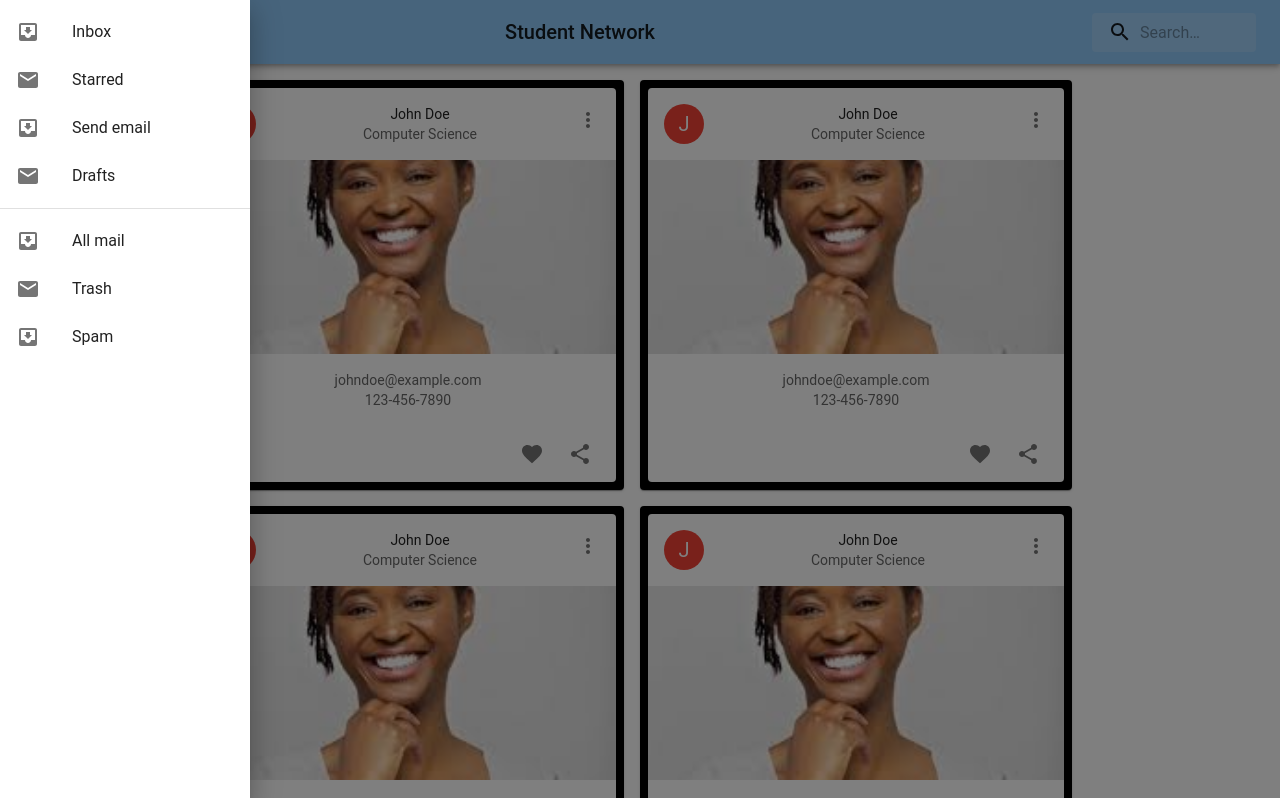
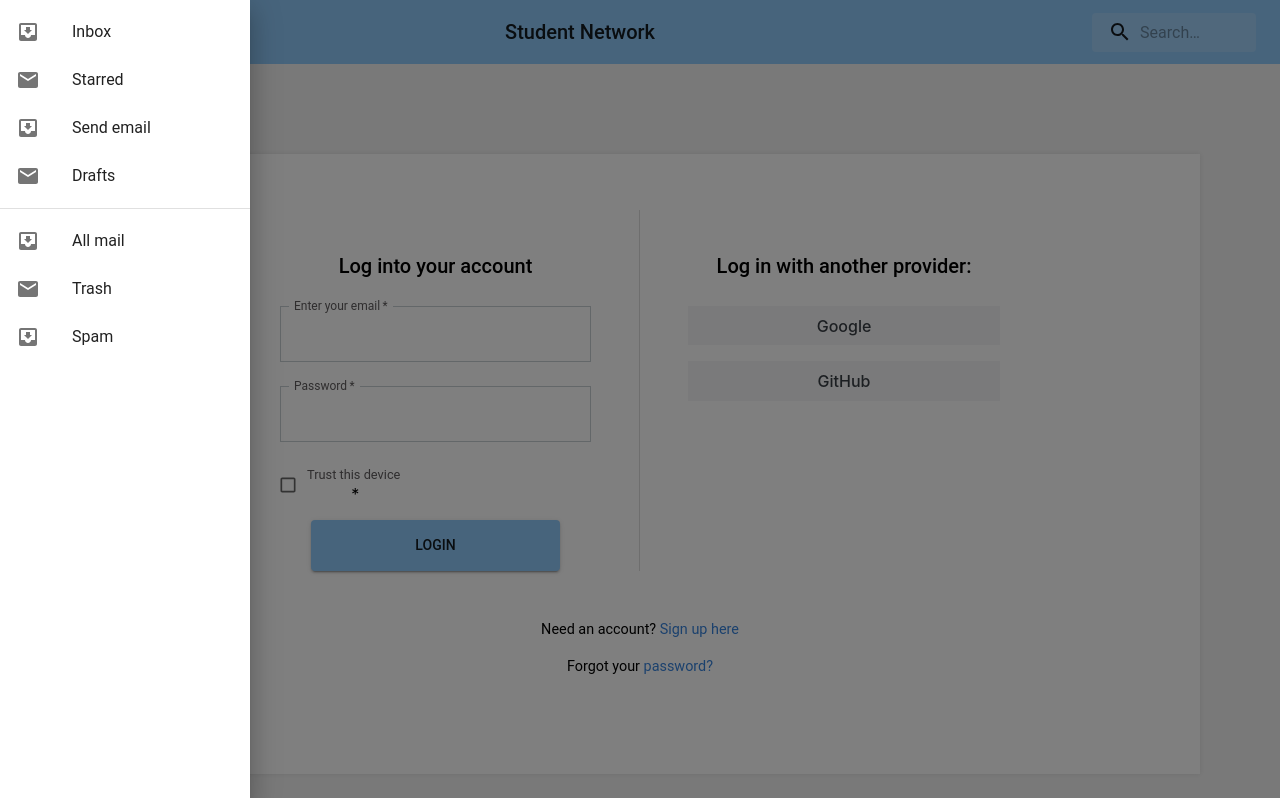
Before and after one commit to m-code-ing/student-directory-fe, a React (Create React App) app: page / in a window 1280 px wide. Shown: the top 798 px of the page. Built offline with nearby package versions, Linux system fonts and the light colour scheme.

Commit message:
wip: adding registration form
- need to modify form to add the necessary fields

```diff
--- a/src/App.tsx
+++ b/src/App.tsx
@@ -6,6 +6,8 @@ import styled from '@emotion/styled'
 import { Grid, Paper, ThemeProvider, createTheme } from '@mui/material'
 import type { Theme } from '@mui/material'
 import SearchAppBar from './components/AppBar'
+import LoginPage from './components/RegistrationForm'
+import { BrowserRouter } from 'react-router-dom'
 
 const { name, profilePictureUrl, email, phoneNumber, major, gpa } = userProfileProps
 
@@ -36,9 +38,11 @@ const studens = [1, 2, 3, 4, 5]
 
 const App = (): JSX.Element => {
   return (
+    <BrowserRouter>
       <ThemeProvider theme={theme}>
         <div className="App">
           <SearchAppBar />
+          <LoginPage />
           <Grid mt={1} container spacing={2} justifyContent="center">
             {studens.map((key, index) => (
               <Grid xs={10} md={4} m={1} key={index}>
@@ -57,6 +61,7 @@ const App = (): JSX.Element => {
           </Grid>
         </div>
       </ThemeProvider>
+    </BrowserRouter>
   )
 }
 
--- /dev/null
+++ b/src/components/FormInput.tsx
@@ -0,0 +1,68 @@
+import { FC } from 'react'
+import { useFormContext, Controller } from 'react-hook-form'
+import { TextField, TextFieldProps } from '@mui/material'
+import { styled } from '@mui/material/styles'
+
+// ? Styled Material UI TextField Component
+const CssTextField = styled(TextField)({
+  '& label.Mui-focused': {
+    color: '#5e5b5d',
+    fontWeight: 400,
+  },
+  '& .MuiInputBase-input': {
+    borderColor: '#c8d0d4',
+  },
+  '& .MuiInput-underline:after': {
+    border: 'none',
+  },
+  '& .MuiOutlinedInput-root': {
+    '&.Mui-error': {
+      '& .MuiOutlinedInput-notchedOutline': {
+        borderColor: '#d32f2f',
+      },
+    },
+    '& fieldset': {
+      borderColor: '#c8d0d4',
+      borderRadius: 0,
+    },
+    '&:hover fieldset': {
+      border: '1px solid #c8d0d4',
+    },
+    '&.Mui-focused fieldset': {
+      border: '1px solid #c8d0d4',
+    },
+  },
+})
+
+// ? Type of Props the FormInput will receive
+type FormInputProps = {
+  name: string
+} & TextFieldProps
+
+const FormInput: FC<FormInputProps> = ({ name, ...otherProps }) => {
+  // ? Utilizing useFormContext to have access to the form Context
+  const {
+    control,
+    formState: { errors },
+  } = useFormContext()
+
+  return (
+    <Controller
+      control={control}
+      name={name}
+      defaultValue=""
+      render={({ field }) => (
+        <CssTextField
+          {...field}
+          {...otherProps}
+          variant="outlined"
+          sx={{ mb: '1.5rem' }}
+          error={!!errors[name]}
+          helperText={errors[name] ? (errors[name]?.message as unknown as string) : ''}
+        />
+      )}
+    />
+  )
+}
+
+export default FormInput
--- /dev/null
+++ b/src/components/RegistrationForm.tsx
@@ -0,0 +1,226 @@
+import {
+  Container,
+  Grid,
+  Box,
+  Typography,
+  Stack,
+  Link as MuiLink,
+  FormControlLabel,
+  Checkbox,
+} from '@mui/material'
+import LoadingButton from '@mui/lab/LoadingButton'
+import { FC } from 'react'
+import { useForm, SubmitHandler, FormProvider } from 'react-hook-form'
+import { Link } from 'react-router-dom'
+import { literal, object, string, TypeOf } from 'zod'
+import { zodResolver } from '@hookform/resolvers/zod'
+import FormInput from '../components/FormInput'
+// import { ReactComponent as GoogleLogo } from '../assets/google.svg'
+// import { ReactComponent as GitHubLogo } from '../assets/github.svg'
+import styled from '@emotion/styled'
+
+// ? Styled React Route Dom Link Component
+export const LinkItem = styled(Link)`
+  text-decoration: none;
+  color: #3683dc;
+  &:hover {
+    text-decoration: underline;
+    color: #5ea1b6;
+  }
+`
+
+// ? Styled Material UI Link Component
+export const OauthMuiLink = styled(MuiLink)`
+  display: flex;
+  justify-content: center;
+  align-items: center;
+  background-color: #f5f6f7;
+  border-radius: 1;
+  padding: 0.6rem 0;
+  column-gap: 1rem;
+  text-decoration: none;
+  color: #393e45;
+  font-weight: 500;
+  cursor: pointer;
+
+  &:hover {
+    background-color: #fff;
+    box-shadow: 0 1px 13px 0 rgb(0 0 0 / 15%);
+  }
+`
+
+// ? Login Schema with Zod
+const loginSchema = object({
+  email: string().min(1, 'Email is required').email('Email is invalid'),
+  password: string()
+    .min(1, 'Password is required')
+    .min(8, 'Password must be more than 8 characters')
+    .max(32, 'Password must be less than 32 characters'),
+  persistUser: literal(true).optional(),
+})
+
+// ? Infer the Schema to get the TS Type
+type ILogin = TypeOf<typeof loginSchema>
+
+const LoginPage: FC = () => {
+  // ? Default Values
+  const defaultValues: ILogin = {
+    email: '',
+    password: '',
+  }
+
+  // ? The object returned from useForm Hook
+  const methods = useForm<ILogin>({
+    resolver: zodResolver(loginSchema),
+    defaultValues,
+  })
+
+  // ? Submit Handler
+  const onSubmitHandler: SubmitHandler<ILogin> = (values: ILogin) => {
+    console.log(values)
+  }
+
+  // ? JSX to be rendered
+  return (
+    <Container
+      maxWidth={false}
+      sx={{ height: '100vh', backgroundColor: { xs: '#fff', md: '#f4f4f4' } }}
+    >
+      <Grid
+        container
+        justifyContent="center"
+        alignItems="center"
+        sx={{ width: '100%', height: '100%' }}
+      >
+        <Grid item sx={{ maxWidth: '70rem', width: '100%', backgroundColor: '#fff' }}>
+          <FormProvider {...methods}>
+            <Grid
+              container
+              sx={{
+                boxShadow: { sm: '0 0 5px #ddd' },
+                py: '6rem',
+                px: '1rem',
+              }}
+            >
+              <Grid
+                item
+                container
+                justifyContent="space-between"
+                rowSpacing={5}
+                sx={{
+                  maxWidth: { sm: '45rem' },
+                  marginInline: 'auto',
+                }}
+              >
+                <Grid item xs={12} sm={6} sx={{ borderRight: { sm: '1px solid #ddd' } }}>
+                  <Box
+                    display="flex"
+                    flexDirection="column"
+                    component="form"
+                    noValidate
+                    autoComplete="off"
+                    sx={{ paddingRight: { sm: '3rem' } }}
+                    onSubmit={methods.handleSubmit(onSubmitHandler)}
+                  >
+                    <Typography
+                      variant="h6"
+                      component="h1"
+                      sx={{ textAlign: 'center', mb: '1.5rem' }}
+                    >
+                      Log into your account
+                    </Typography>
+
+                    <FormInput
+                      label="Enter your email"
+                      type="email"
+                      name="email"
+                      focused
+                      required
+                    />
+                    <FormInput type="password" label="Password" name="password" required focused />
+
+                    <FormControlLabel
+                      control={
+                        <Checkbox
+                          size="small"
+                          aria-label="trust this device checkbox"
+                          required
+                          {...methods.register('persistUser')}
+                        />
+                      }
+                      label={
+                        <Typography
+                          variant="body2"
+                          sx={{
+                            fontSize: '0.8rem',
+                            fontWeight: 400,
+                            color: '#5e5b5d',
+                          }}
+                        >
+                          Trust this device
+                        </Typography>
+                      }
+                    />
+
+                    <LoadingButton
+                      loading={false}
+                      type="submit"
+                      variant="contained"
+                      sx={{
+                        py: '0.8rem',
+                        mt: 2,
+                        width: '80%',
+                        marginInline: 'auto',
+                      }}
+                    >
+                      Login
+                    </LoadingButton>
+                  </Box>
+                </Grid>
+                <Grid item xs={12} sm={6}>
+                  <Typography
+                    variant="h6"
+                    component="p"
+                    sx={{
+                      paddingLeft: { sm: '3rem' },
+                      mb: '1.5rem',
+                      textAlign: 'center',
+                    }}
+                  >
+                    Log in with another provider:
+                  </Typography>
+                  <Box
+                    display="flex"
+                    flexDirection="column"
+                    sx={{ paddingLeft: { sm: '3rem' }, rowGap: '1rem' }}
+                  >
+                    <OauthMuiLink href="">
+                      {/* <GoogleLogo style={{ height: '2rem' }} /> */}
+                      Google
+                    </OauthMuiLink>
+                    <OauthMuiLink href="">
+                      {/* <GitHubLogo style={{ height: '2rem' }} /> */}
+                      GitHub
+                    </OauthMuiLink>
+                  </Box>
+                </Grid>
+              </Grid>
+              <Grid container justifyContent="center">
+                <Stack sx={{ mt: '3rem', textAlign: 'center' }}>
+                  <Typography sx={{ fontSize: '0.9rem', mb: '1rem' }}>
+                    Need an account? <LinkItem to="/signup">Sign up here</LinkItem>
+                  </Typography>
+                  <Typography sx={{ fontSize: '0.9rem' }}>
+                    Forgot your <LinkItem to="/forgotPassword">password?</LinkItem>
+                  </Typography>
+                </Stack>
+              </Grid>
+            </Grid>
+          </FormProvider>
+        </Grid>
+      </Grid>
+    </Container>
+  )
+}
+
+export default LoginPage
```
Lines whose indentation alone changed are shown as unchanged.
